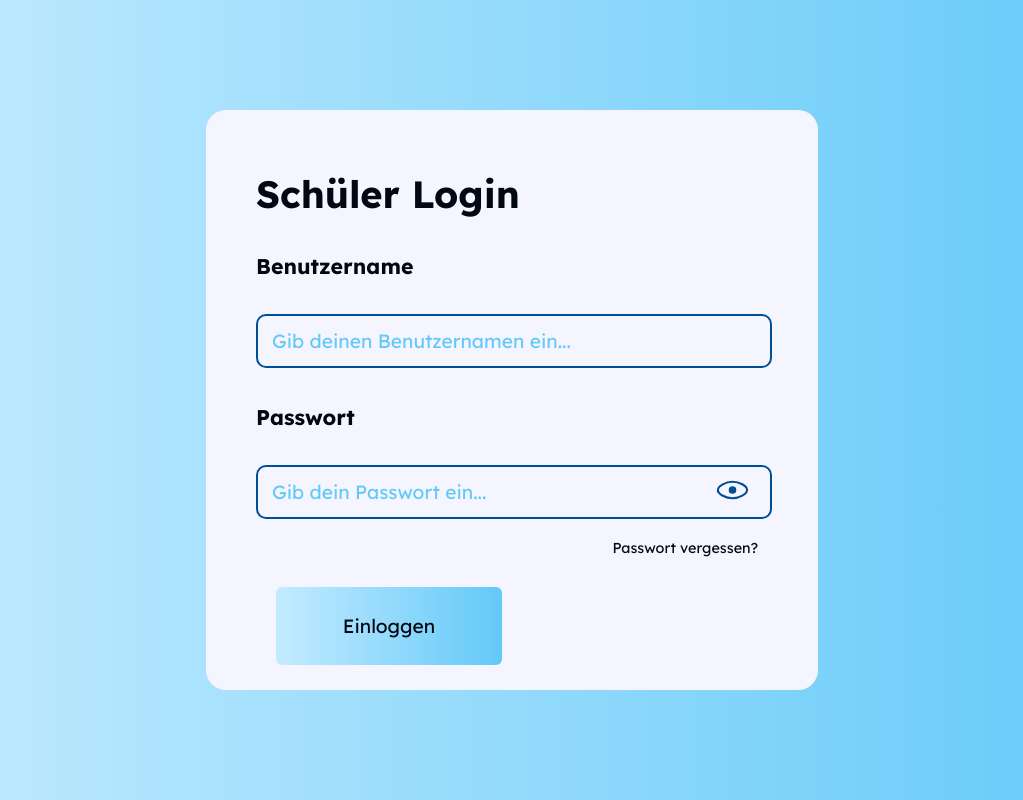
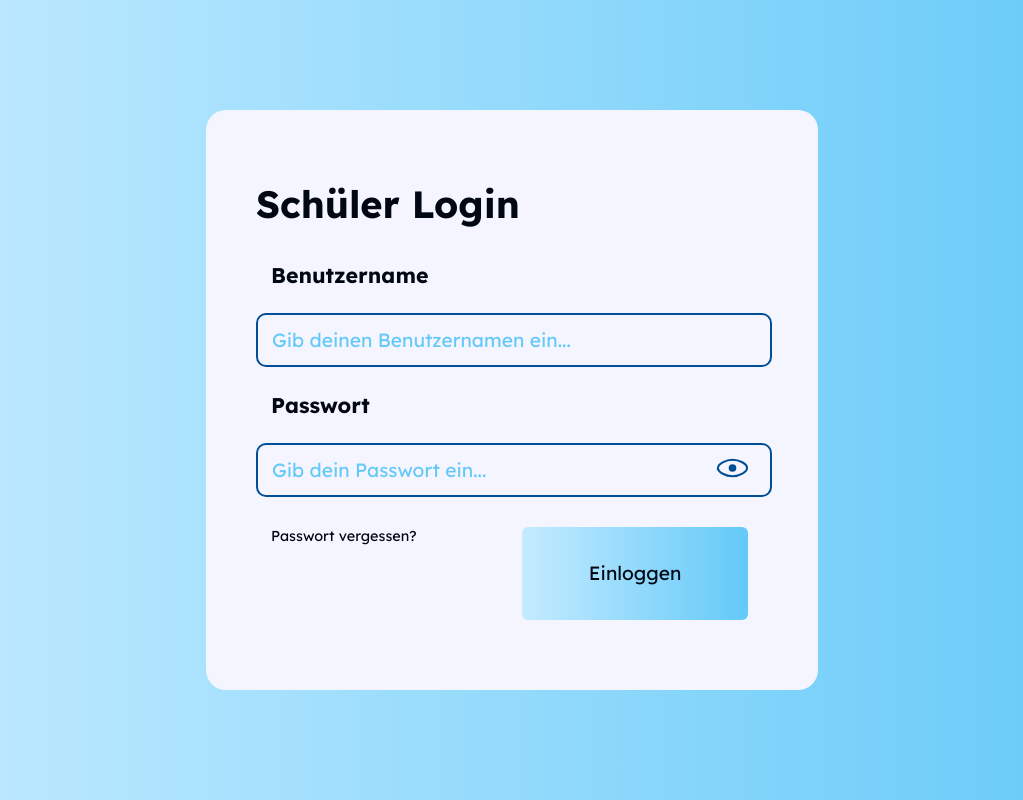
Before and after one commit to flavianz/eduLounge-Web, a React (Create React App) app: page /studentLogin in a window 1280 px wide. Shown: the whole page, without its empty margins (128-1151 px from the left). Built offline with nearby package versions, Linux system fonts and the light colour scheme.

Commit message:
Make StudentLogin resizeable

```diff
--- a/src/sites/StudentLogin/StudentLogin.css
+++ b/src/sites/StudentLogin/StudentLogin.css
@@ -6,21 +6,37 @@
     justify-content: center;
     display: flex;
 }
-
 .studentLoginTitle {
-    margin: 10px 0 30px 0;
+    margin: 20px 0 0 0;
+    height: 15%;
+    flex: 1;
 }
-
+.formContainer {
+    flex: 2;
+    justify-content: center;
+    display: flex;
+    flex-direction: column;
+}
+.submissionContainer {
+    flex: 2;
+    display: flex;
+}
 .studentLoginContainer {
     width: 40%;
     height: 60vh;
     background: var(--background);
     border-radius: 20px;
     padding: 50px;
+    display: flex;
+    flex-direction: column;
+    justify-content: center;
 }
 
 .forgotPassword {
-    justify-content: flex-end;
-    display: flex;
     width: 100%;
+    margin-left: 15px;
 }
+
+.studentLoginSubTitle {
+    margin: 15px;
+}
--- a/src/sites/StudentLogin/StudentLogin.tsx
+++ b/src/sites/StudentLogin/StudentLogin.tsx
@@ -11,25 +11,44 @@ export default function StudentLogin() {
         <div className="studentLoginPageContainer">
             <div className="studentLoginContainer">
                 <h3 className="studentLoginTitle">Schüler Login</h3>
-                <h5>Benutzername</h5>
+                <div className="formContainer">
+                    <h5 className="studentLoginSubTitle">Benutzername</h5>
                     <StyledTextInput
                         value={username}
                         size={"medium"}
                         onChange={(result) => setUsername(result)}
                         placeholder={"Gib deinen Benutzernamen ein..."}
+                        style={{ height: "15%" }}
                     />
-                <h5>Passwort</h5>
+                    <h5 className="studentLoginSubTitle">Passwort</h5>
                     <StyledTextInput
                         value={password}
                         size={"medium"}
                         password
                         onChange={(result) => setPassword(result)}
                         placeholder={"Gib dein Passwort ein..."}
+                        style={{ height: "15%" }}
                     />
+                </div>
+                <div className="submissionContainer">
                     <div className={"forgotPassword"}>
-                    <StyledLink text={"Passwort vergessen?"} to={"/resetPassword"} padding={"big"}></StyledLink>
+                        <StyledLink
+                            text={"Passwort vergessen?"}
+                            to={"/resetPassword"}
+                            padding={"big"}
+                        ></StyledLink>
                     </div>
-                <StyledButton size={"medium"} hover={{position: false, shadow: true, underline: false}} text={"Einloggen"} type={"gradient"}/>
+                    <StyledButton
+                        size={"medium"}
+                        hover={{
+                            position: false,
+                            shadow: true,
+                            underline: false,
+                        }}
+                        text={"Einloggen"}
+                        type={"gradient"}
+                    />
+                </div>
             </div>
         </div>
     );
```
Lines whose indentation alone changed are shown as unchanged.
